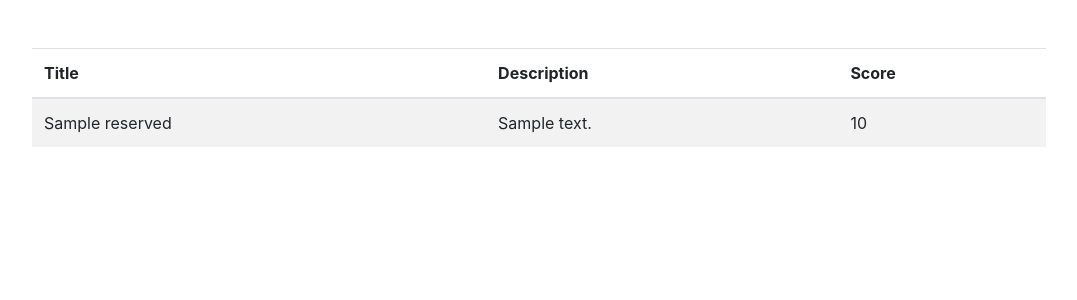
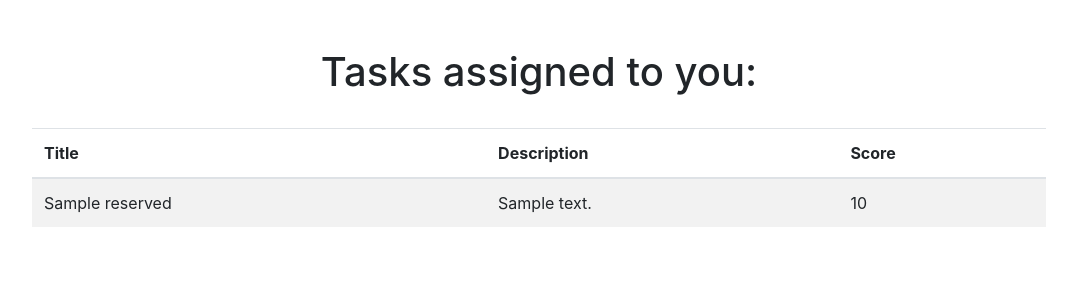
Before and after one commit to gianmillare/Giacomo_Tasks, a Flask app: page / in a window 1280 px wide. Shown: the part 66-366 px from the top of the page, without its empty margins (101-1178 px from the left). Run offline with Flask 2, Linux system fonts and the light colour scheme; the visitor is signed in with stand-in values (Sample User, id 1); tables that the repository leaves empty hold one stand-in row (values such as "Sample post"); some libraries are stand-ins or nearby versions.

Commit message:
added header and empty list message to index.html

```diff
--- a/app.py
+++ b/app.py
@@ -89,6 +89,13 @@ def index():
             "description": row[1],
             "score": row[2]
         })
+
+    if len(user_reserved_tasks) == 0:
+        user_reserved_tasks = [{
+            "title": "---",
+            "description": "Your Task list is empty. Please go to Reserve to assign tasks.",
+            "score": 0
+        }]
 
     return render_template("index.html", user_reserved_tasks=user_reserved_tasks)
 
--- a/templates/index.html
+++ b/templates/index.html
@@ -5,6 +5,8 @@
 {% endblock %}
 
 {% block main %}
+    <h1>Tasks assigned to you:</h1>
+    <br>
     <div class="col-12">
         <table class="table table-striped">
 
```
Also changed, not shown: giacomo.db, 1 other file.
